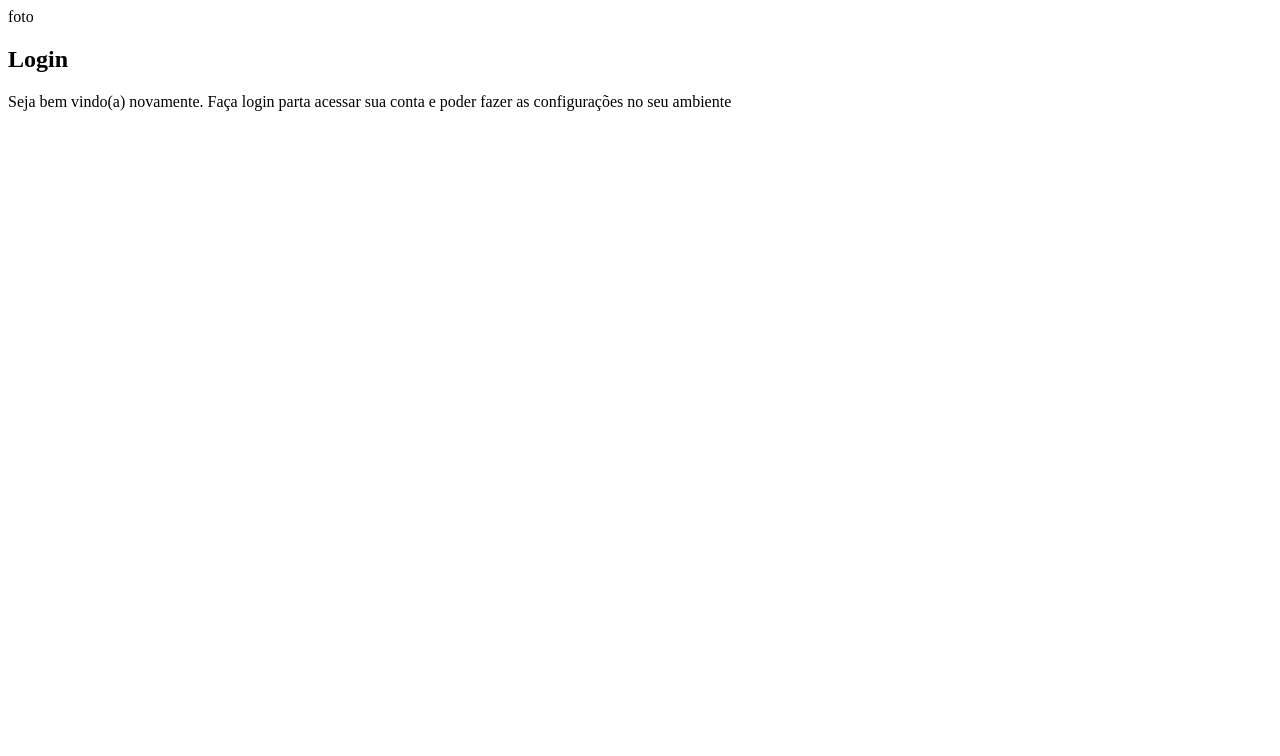
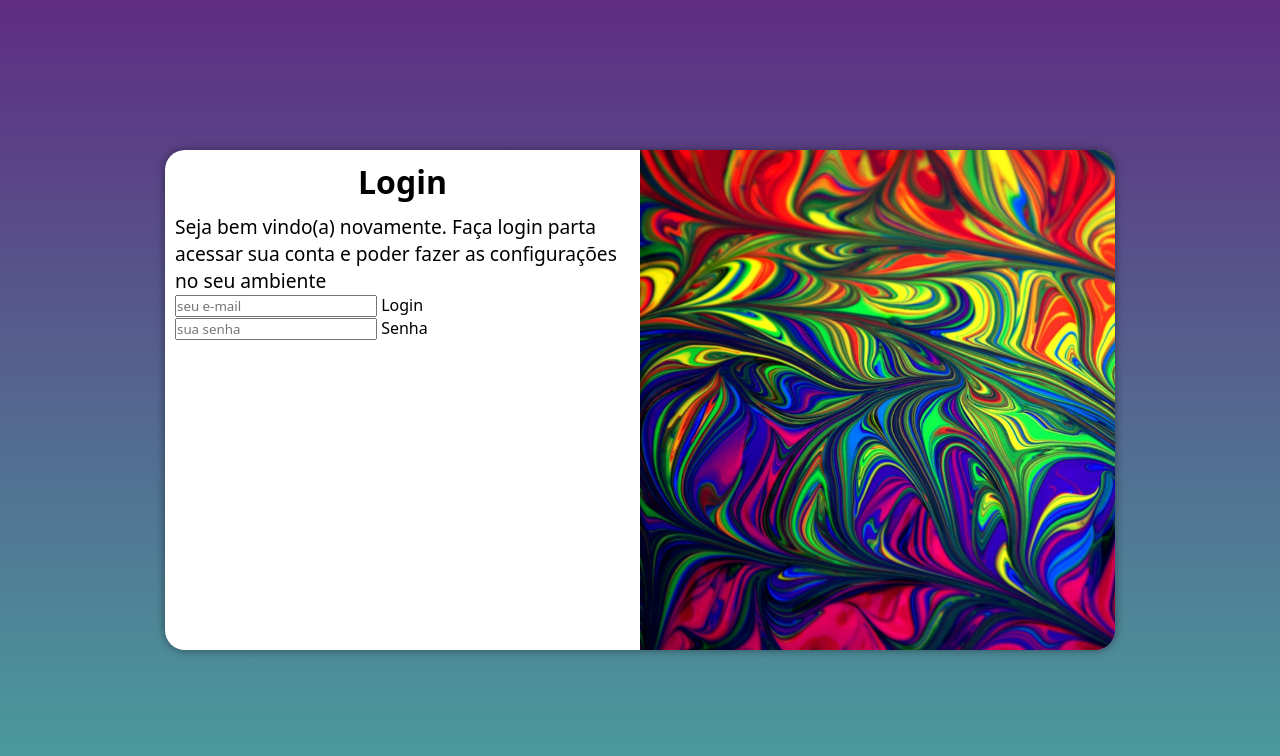
Before and after one commit to gabrielbaum/Projeto-Login, a plain HTML site: page index.html in a window 1280 px wide. Drawn offline with Linux system fonts and the light colour scheme.

Commit message:
novas interações no projeto login

```diff
--- /dev/null
+++ b/estilos/media-query.css
@@ -0,0 +1,75 @@
+@charset "UTF-8";
+
+
+/*  Typical Device Breakpoints
+..............................
+Pequenas telas: até 600px
+Celular: de 600px até 768px
+Tablet: 768px até 992px
+Desktop: 992px até 1200px
+Grandes: acima de 1200px
+
+ */
+@media  screen and (min-width: 768px) and (max-width: 992px) {
+
+
+    body {
+
+
+        background-image: linear-gradient(to bottom,#5f2c82,#49a09d );
+    }
+
+    section#login {
+        width: 80vw;
+
+    }
+
+    section#login > div#imagem {
+        float: left;
+        width: 30%;
+        height: 100%;
+    }
+    section#login > div#formulario {
+        float: right;
+        width: 70%;
+    }
+}
+
+@media screen and (min-width: 992px) {
+
+
+    body {
+
+
+        background-image: linear-gradient(to bottom,#5f2c82,#49a09d );
+    }
+
+    section#login {
+
+        width: 950px;
+
+    }
+
+    section#login > div#imagem {
+        float: right;
+        width: 50%;
+        height: 100%;
+    }
+    section#login > div#formulario {
+        float: left;
+        width: 50%;
+    }
+
+    div#formulario > h1 {
+
+    font-size: 2em;
+
+}
+
+
+    div#formulario > p {
+    font-size: 1.2em;
+
+}
+
+}
--- a/estilos/style.css
+++ b/estilos/style.css
@@ -7,3 +7,72 @@ lilás: #5f2c82
 
 
 */
+
+
+* {
+    font-family: system-ui, -apple-system, BlinkMacSystemFont, 'Segoe UI', Roboto, Oxygen, Ubuntu, Cantarell, 'Open Sans', 'Helvetica Neue', sans-serif;
+    padding: 0px;
+    margin: 0px;
+    box-sizing: border-box;
+
+}
+
+body, html{
+
+    background-image: linear-gradient(to bottom,#49a09d,#5f2c82 );
+    height: 100vh;
+    width: 100vw;
+
+}
+
+main {
+    position: relative;
+    height: 100vh;
+    width: 100vw;
+}
+
+section#login{
+
+    position: absolute;
+    top: 50%;
+    left: 50%;
+    transform: translate(-50%,-50%);
+
+    background-color: white;
+    width: 250px;
+    height: 500px;
+    border-radius: 20px;
+    overflow: hidden;
+    box-shadow: 0px 0px 10px rgba(0, 0, 0, 0.441);
+    transition: width 0.5s, height 0.5s;
+    transition-timing-function: ease;
+
+}
+
+section#login > div#imagem {
+
+    display: block;
+    background: #5f2c82   url(../imagens/pexels-mccutcheon-1566909.jpg) no-repeat;
+    background-size: cover;
+    height: 200px;
+
+
+}
+
+section#login > div#formulario {
+
+    display: block;
+    padding: 10px;
+
+}
+div#formulario > h1 {
+
+    text-align: center;
+    margin-bottom: 10px;
+
+}
+
+div#formulario > p {
+    font-size: 0.8em;
+
+}
--- a/index.html
+++ b/index.html
@@ -5,6 +5,7 @@
     <meta name="viewport" content="width=device-width, initial-scale=1.0">
     <title>Login</title>
     <link rel="stylesheet" href="estilos/style.css">
+    <link rel="stylesheet" href="estilos/media-query.css">
 </head>
 <body>
     <main>
@@ -12,7 +13,7 @@
 
 
             <div id="imagem">
-                foto
+
             </div>
 
 
@@ -27,6 +28,19 @@
 
                 <form action="login.php" method="post">
 
+                    <div class="campo">
+
+                        <input type="email" name="login" id="ilogin" placeholder="seu e-mail">
+                        <label for="ilogin">Login</label>
+
+                    </div>
+
+                    <div class="campo">
+
+                        <input type="password" name="senha" id="isenha" placeholder="sua senha">
+                        <label for="isenha">Senha</label>
+                    </div>
+
                 </form>
             </div>
 
```
